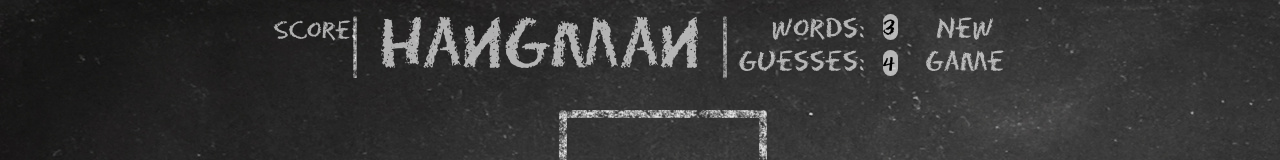
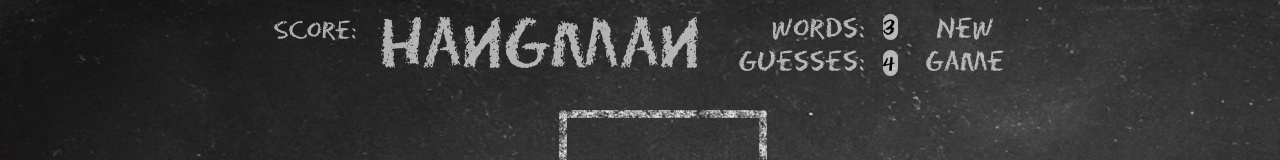
Before and after one commit to TK05/js-hangman, a website built with webpack: page public/index.html in a window 1280 px wide. Shown: the top 160 px of the page. Built offline with nearby package versions, Linux system fonts and the light colour scheme; no server answers; files whose address does not match are found by name.

Commit message:
remove unused background images

```diff
--- a/public/assets/styles/style.css
+++ b/public/assets/styles/style.css
@@ -54,7 +54,6 @@ body {
 .navbar__score {
   width: 100px;
   height: 70px;
-  background: url('./images/score-box.png');
   display: grid;
   grid-template-rows: 1fr 1fr;
   grid-template-areas:
@@ -87,7 +86,6 @@ body {
   grid-area: config;
   width: 300px;
   height: 70px;
-  background: url('./images/config-box.png');
   display: grid;
   grid-template-columns: 150px 50px 100px;
   grid-template-rows: 35px 35px;
```
Also changed, not shown: public/assets/images/config-box.png (deleted), public/assets/images/score-box.png (deleted).
